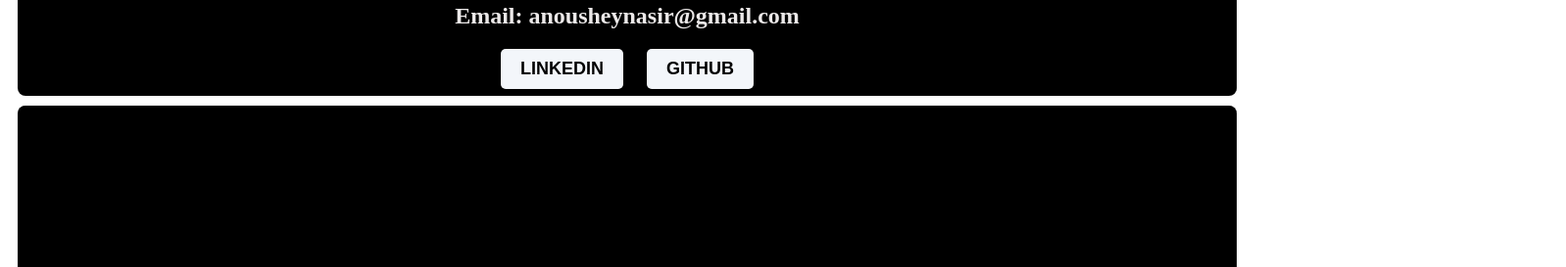
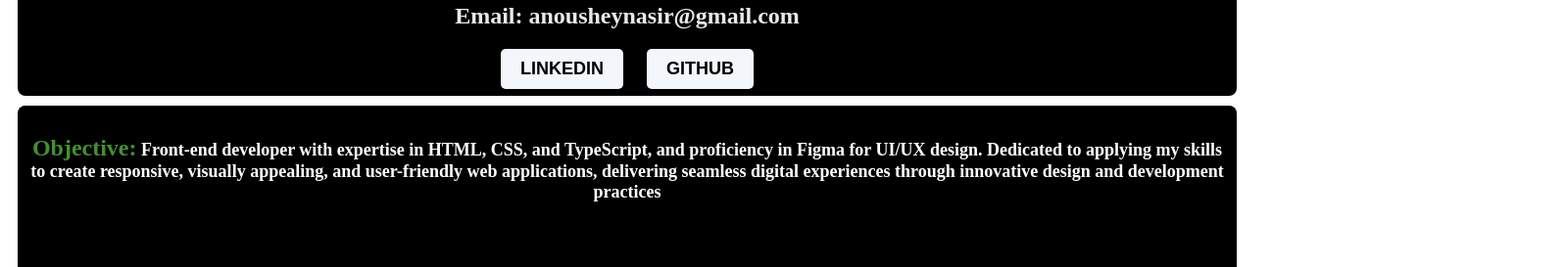
Before and after one commit to Anoushey-chandio/hackathon-1, a plain HTML site: page index.html in a window 1280 px wide. Shown: the part 483-756 px from the top of the page at 98% size, 1598 px wide, since content can reach past the window. Drawn offline with Linux system fonts and the light colour scheme.

Commit message:
Update style.css

```diff
--- a/style.css
+++ b/style.css
@@ -140,7 +140,7 @@ h3 {
 }
 
 p {
-    font-size: 18rem;
+
     margin-bottom: 20px;
 }
 
```
